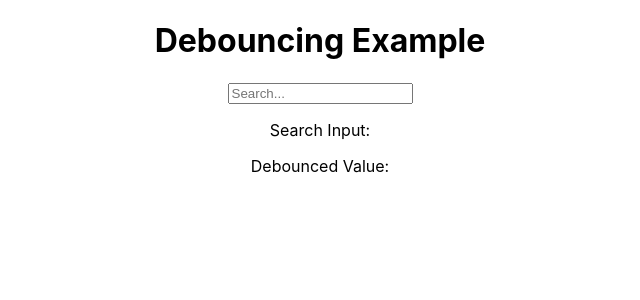
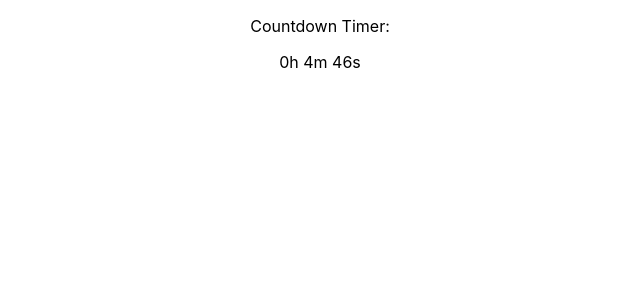
Before and after one commit to Adityaverma1998/reactjs-practice-machine-round, a React (Create React App) app: page / in a window 1280 px wide. Shown: the top 300 px of the page, without its empty margins (320-960 px from the left). Built offline with nearby package versions, Linux system fonts and the light colour scheme.

Commit message:
add: add  timer counter

```diff
--- a/src/App.js
+++ b/src/App.js
@@ -2,10 +2,12 @@ import logo from './logo.svg';
 import './App.css';
 
 import Debouncing from './components/deboucing';
+import CountDown from './components/count-down';
 function App() {
   return (
     <div className="App">
-     <Debouncing/>
+     {/* <Debouncing/> */}
+     <CountDown/>
     </div>
   );
 }
--- /dev/null
+++ b/src/components/count-down/index.jsx
@@ -0,0 +1,44 @@
+import React, { useEffect,useState } from "react";
+const CountDown = ()=>{
+
+    const initialTime = 60 * 5;
+
+    const [timeRemaining, setTimeRemaining] = useState(initialTime);
+
+    useEffect(()=>{
+
+        const timerInterval = setInterval(()=>{
+            setTimeRemaining((prev)=>{
+                if(prev===0){
+                    clearInterval(timerInterval);
+                              // Perform actions when the timer reaches zero
+                    console.log('Countdown complete!');
+                    return 0;
+
+                }else{
+                    return prev-1
+                }
+
+            })
+             // Cleanup the interval when the component unmounts
+              return () => clearInterval(timerInterval);
+        },1000)
+
+    },[]);
+
+    // Convert seconds to hours, minutes, and seconds
+  const hours = Math.floor(timeRemaining / 3600);
+  const minutes = Math.floor((timeRemaining % 3600) / 60);
+  const seconds = timeRemaining % 60;
+
+    return(
+        <>
+         <div>
+      <p>Countdown Timer:</p>
+      <p>{`${hours}h ${minutes}m ${seconds}s`}</p>
+      </div>
+        </>
+    )
+}
+
+export default CountDown;
```
